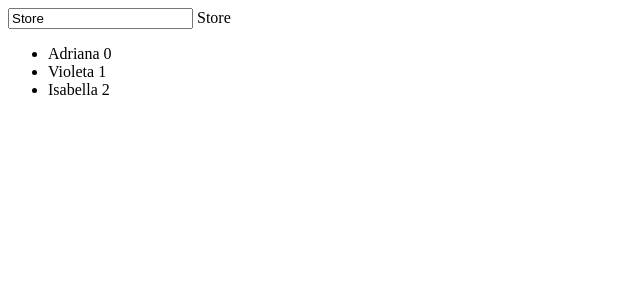
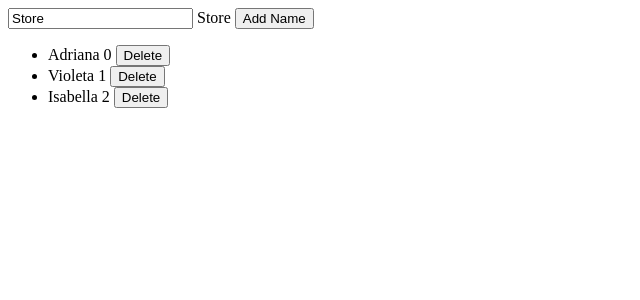
Before and after one commit to adrivegas/Store-Angular8, an Angular app: page / in a window 1280 px wide. Shown: the top 300 px of the page, without its empty margins (0-640 px from the left). Built offline with nearby package versions, Linux system fonts and the light colour scheme.

Commit message:
Uso de ngFor para recorrer arrays y métodos que se ejecutan en el componente

```diff
--- a/src/app/app.component.html
+++ b/src/app/app.component.html
@@ -1,9 +1,15 @@
 <input type="text" [(ngModel)]="title" />
 {{ title }}
-
 <div *ngIf="title === 'adri'">
   este es mi nombre
 </div>
+
+<button (click)="addName()">Add Name</button>
+
 <ul>
-  <li *ngFor="let name of items; index as i">{{ name }} {{ i }}</li>
+  <li *ngIf="names.length === 0">La lista está vacía</li>
+  <li *ngFor="let name of names; index as i">
+    {{ name }} {{ i }}
+    <button (click)="deleteName(i)">Delete</button>
+  </li>
 </ul>
--- a/src/app/app.component.ts
+++ b/src/app/app.component.ts
@@ -8,5 +8,13 @@ import { Component } from '@angular/core';
 export class AppComponent {
   title = 'Store';
 
-  items = ['Adriana', 'Violeta', 'Isabella'];
+  names = ['Adriana', 'Violeta', 'Isabella'];
+
+  addName() {
+    this.names.push('Nuevo nombre');
+  }
+
+  deleteName(index: number) {
+    this.names.splice(index, 1);
+  }
 }
```
